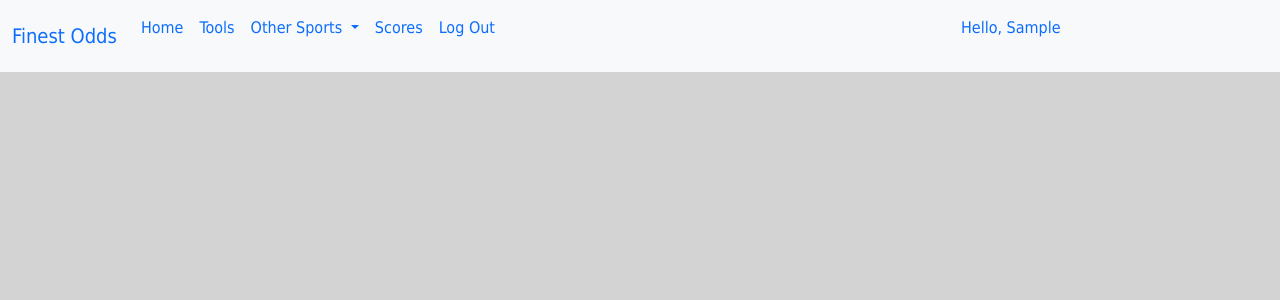
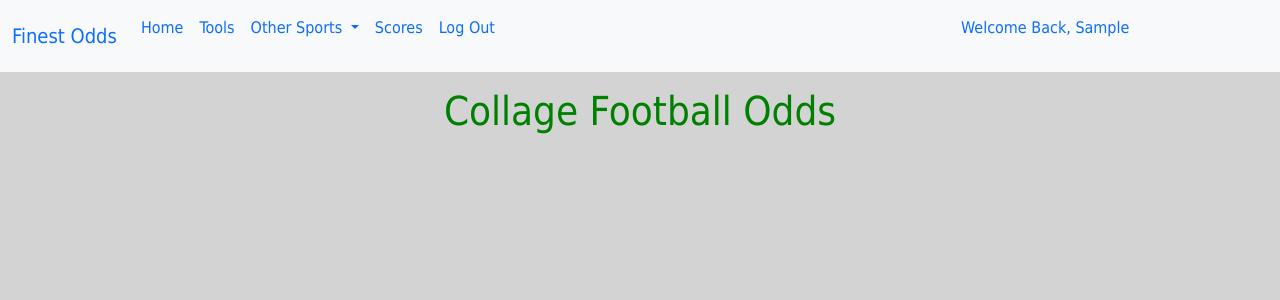
Before and after one commit to mayb1991/final_project, a Flask app: page /ncaaf/odds in a window 1280 px wide. Shown: the top 300 px of the page. Run offline with Flask 2, Linux system fonts and the light colour scheme; the visitor is signed in with stand-in values (Sample User, id 1); data comes from the database, SQL or seed files in the repository; data that the repository does not hold is empty; some libraries are stand-ins or nearby versions.

Commit message:
added styling

```diff
--- a/app/static/main.css
+++ b/app/static/main.css
@@ -5,6 +5,8 @@ body {
 
 h1 {
     color: green;
+    margin-bottom: 35px;
+    margin-top: 15px;
 }
 
 form {
@@ -28,3 +30,11 @@ form {
 #welcome_guest, #welcome_user {
     margin-left: 450px;
 }
+
+#nfl_games, #mlb_games, #ncaaf_games {
+    margin: auto;
+}
+
+#glossary {
+    margin-top: 50px;
+}
--- a/app/templates/base.html
+++ b/app/templates/base.html
@@ -59,7 +59,7 @@
 
                     <li class="nav-item">
                         {% if current_user.is_authenticated %}
-                        <p class="nav-link active" id="welcome_user">Hello, {{ current_user.username.title() }}</p>
+                        <p class="nav-link active" id="welcome_user">Welcome Back, {{ current_user.username.title() }}</p>
                         {% else %}
                         <p class="nav-link active" id="welcome_guest">Welcome, Guest create an account to track your favorite games</p>
                         {% endif %}
--- a/app/templates/glossary.html
+++ b/app/templates/glossary.html
@@ -1,7 +1,9 @@
 {% extends 'base.html' %}
 
 {% block content %}
-<div class="container col-8">
+    <h1 class="container d-flex justify-content-center">Know The Terms</h1>
+
+<div class="container col-8" id="glossary">
     <div class="accordion accordion-flush" id="accordionFlushExample">
         <div class="accordion-item">
             <h2 class="accordion-header" id="flush-headingOne">
--- a/app/templates/index.html
+++ b/app/templates/index.html
@@ -3,8 +3,8 @@
 {% block content %}
 
 
-<h1></h1>
-<div class="container row">
+<h1 class="container d-flex justify-content-center">NFL WEEK 2 ODDS</h1>
+<div class="container row d-flex justify-content-around" id="nfl_games">
     {% for game in nfl %}
     <div class="card" style="width: 18rem;">
         <img src="https://media.istockphoto.com/vectors/football-vector-id165813448?k=20&m=165813448&s=612x612&w=0&h=WSJbnlpjmcy0haVzzIexQqD4rkZXFCxrUep4pYvt94k=" class="card-img-top" alt="...">
--- a/app/templates/mlb_odds.html
+++ b/app/templates/mlb_odds.html
@@ -2,12 +2,12 @@
 
 {% block content %}
 
-<h1></h1>
+<h1 class="container d-flex justify-content-center">MLB Odds</h1>
 
-<div class="container row">
+<div class="container row d-flex justify-content-around" id="mlb_games">
     {% for game in mlb %}
     <div class="card" style="width: 18rem;">
-        <img src="https://media.istockphoto.com/vectors/football-vector-id165813448?k=20&m=165813448&s=612x612&w=0&h=WSJbnlpjmcy0haVzzIexQqD4rkZXFCxrUep4pYvt94k=" class="card-img-top" alt="...">
+        <img src="https://img.mlbstatic.com/mlb-images/image/private/t_16x9/t_w1024/mlb/o1cmus6dshrkbne2vue5" class="card-img-top" alt="...">
         <div class="card-body">
             <h5 class="card-title">{{ game.Match[0] }} VS. {{ game.Match[1] }}</h5>
             <p class="card-text">Time: {{ game.Game_Time }}</p>
--- a/app/templates/ncaaf.html
+++ b/app/templates/ncaaf.html
@@ -2,12 +2,12 @@
 
 {% block content %}
 
-<h1></h1>
+<h1 class="container d-flex justify-content-center">Collage Football Odds</h1>
 
-<div class="container row">
+<div class="container row d-flex justify-content-around" id="ncaaf_games">
     {% for game in ncaaf %}
     <div class="card" style="width: 18rem;">
-        <img src="https://media.istockphoto.com/vectors/football-vector-id165813448?k=20&m=165813448&s=612x612&w=0&h=WSJbnlpjmcy0haVzzIexQqD4rkZXFCxrUep4pYvt94k=" class="card-img-top" alt="...">
+        <img src="https://www.keystone.edu/wp-content/uploads/2018/01/ncaa-football-logo.jpg" class="card-img-top" alt="...">
         <div class="card-body">
             <h5 class="card-title">{{ game.Match[0] }} VS. {{ game.Match[1] }}</h5>
             <p class="card-text">Time: {{ game.Game_Time }}</p>
--- a/config.py
+++ b/config.py
@@ -8,3 +8,5 @@ class Config():
     SECRET_KEY = os.environ.get('SECRET_KEY')
     SQLALCHEMY_DATABASE_URI = os.environ.get('DATABASE_URL')
     SQLALCHEMY_TRACK_MODIFICATIONS = False
+    API_KEY = os.environ.get('X-RapidAPI-Key')
+    API_HOST= os.environ.get('X-RapidAPI-Host')
```
Also changed, not shown: app/routes.py (+8 -2 lines).
